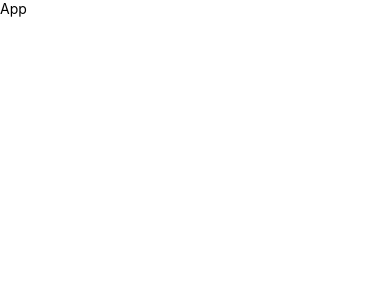
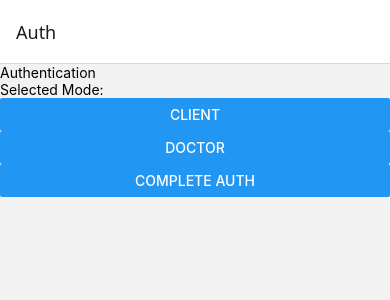
Before and after one commit to Hadn-t/BITS, a React Native app in the folder frontend/: screen /Loading in a window 390 px wide. Shown: the top 300 px of the page. Built offline with nearby package versions, Linux system fonts and the light colour scheme.

Commit message:
Implement navigation and authentication flow with loading screen

```diff
--- a/frontend/App.jsx
+++ b/frontend/App.jsx
@@ -1,10 +1,45 @@
-import { View, Text, StatusBar } from 'react-native'
-import React from 'react'
+import React, { useEffect, useState } from "react";
+import { NavigationContainer } from "@react-navigation/native";
+import { createNativeStackNavigator } from "@react-navigation/native-stack";
+import LoadingScreen from "./screens/Loading";
+import MainStack from "./screens/Main";
+import Authentication from "./screens/Authentication";
 
-export default function App () {
+const Stack = createNativeStackNavigator();
+
+export default function App() {
+  const [initial, setInitial] = useState(false);
+  const [auth, setAuth] = useState(false);
+
+  useEffect(() => {
+    const timer = setTimeout(() => {
+      setInitial(true);
+    }, 3000);
+    return () => clearTimeout(timer);
+  }, []);
+
   return (
-    <View>
-      <Text>App</Text>
-    </View>
-  )
+    <NavigationContainer>
+      <Stack.Navigator>
+        {!initial ? (
+          <>
+            <Stack.Screen name="Loading" component={LoadingScreen} />
+          </>
+        ) : !auth ? (
+          <>
+            <Stack.Screen
+              name="Auth"
+              children={(props) => (
+                <Authentication {...props} setAuth={setAuth} />
+              )}
+            />
+          </>
+        ) : (
+          <>
+            <Stack.Screen name="Main" component={MainStack} />
+          </>
+        )}
+      </Stack.Navigator>
+    </NavigationContainer>
+  );
 }
--- /dev/null
+++ b/frontend/screens/Authentication.jsx
@@ -0,0 +1,62 @@
+import React, { useState } from 'react';
+import { View, Text, Button } from 'react-native';
+
+const Authentication = ({ setAuth, navigation }) => {
+  const [mode, setMode] = useState('');
+
+  const handleAuth = () => {
+
+    // If no mode is selected, show an alert to select a mode
+    if (mode === null) {
+      Alert.alert(
+        'Select Mode',
+        'Please choose between Client and Doctor',
+        [
+          {
+            text: 'Client',
+            onPress: () => {
+              setMode('client');
+              navigation.navigate('ClientHome'); // Navigate to client home screen
+            },
+          },
+          {
+            text: 'Doctor',
+            onPress: () => {
+              setMode('doctor');
+              navigation.navigate('DoctorHome'); // Navigate to doctor home screen
+            },
+          },
+        ],
+        { cancelable: false }
+      );
+    } else {
+      // If mode is already selected, navigate based on the mode
+      if (mode === 'client') {
+        navigation.navigate('ClientHome');
+      } else if (mode === 'doctor') {
+        navigation.navigate('DoctorHome');
+      }
+      // setAuth(true);
+    }
+  };
+
+  return (
+    <View>
+      <Text>Authentication</Text>
+      <Text>Selected Mode: {mode}</Text>
+
+      <Button
+        title='Client'
+        onPress={() => setMode('client')}
+      />
+      <Button
+        title={`Doctor`}
+        onPress={() => setMode('doctor')}
+      />
+
+      <Button title='Complete Auth' onPress={handleAuth} />
+    </View>
+  );
+};
+
+export default Authentication;
--- /dev/null
+++ b/frontend/screens/Details.jsx
@@ -0,0 +1,12 @@
+import { View, Text } from 'react-native'
+import React from 'react'
+
+const DetailsScreen = () => {
+  return (
+    <View>
+      <Text>DetailsScreen</Text>
+    </View>
+  )
+}
+
+export default DetailsScreen
--- /dev/null
+++ b/frontend/screens/Document.jsx
@@ -0,0 +1,12 @@
+import { View, Text } from 'react-native'
+import React from 'react'
+
+const DocumentScreen = () => {
+  return (
+    <View>
+      <Text>DocumentScreen</Text>
+    </View>
+  )
+}
+
+export default DocumentScreen
--- /dev/null
+++ b/frontend/screens/Home.jsx
@@ -0,0 +1,12 @@
+import { View, Text } from 'react-native'
+import React from 'react'
+
+const HomeScreen = () => {
+  return (
+    <View>
+      <Text>HomeScreen</Text>
+    </View>
+  )
+}
+
+export default HomeScreen
--- /dev/null
+++ b/frontend/screens/Hospital.jsx
@@ -0,0 +1,12 @@
+import { View, Text } from 'react-native'
+import React from 'react'
+
+const HospitalScreen = () => {
+  return (
+    <View>
+      <Text>HospitalScreen</Text>
+    </View>
+  )
+}
+
+export default HospitalScreen
--- /dev/null
+++ b/frontend/screens/Loading.jsx
@@ -0,0 +1,61 @@
+import { SafeAreaView, StatusBar, Text, Animated, Image } from "react-native";
+import React, { useEffect, useLayoutEffect } from "react";
+
+export default function LoadingScreen({ navigation }) {
+  useLayoutEffect(() => {
+    navigation.setOptions({
+      headerShown: false,
+    });
+  }, [navigation]);
+
+  const scale = new Animated.Value(1);
+  const duration = 800;
+
+  useEffect(() => {
+    Animated.loop(
+      Animated.sequence([
+        Animated.timing(scale, {
+          toValue: 1.2,
+          duration: duration,
+          useNativeDriver: true,
+        }),
+        Animated.timing(scale, {
+          toValue: 1,
+          duration: duration,
+          useNativeDriver: true,
+        }),
+      ])
+    ).start();
+  }, [scale]);
+
+  return (
+    <SafeAreaView
+      style={{
+        backgroundColor: "white",
+        flex: 1,
+        alignItems: "center",
+        justifyContent: "center",
+      }}
+    >
+      <StatusBar hidden />
+      <Animated.Image
+        source={{
+          uri: "https://imgs.search.brave.com/LNaEGzGf7jFeYmtjkDN65939HQxh1o5FVZTjkfMiZ8g/rs:fit:500:0:0:0/g:ce/aHR0cHM6Ly91cGxv/YWQud2lraW1lZGlh/Lm9yZy93aWtpcGVk/aWEvY29tbW9ucy9h/L2EzL0JTaWNvbl9I/T1NQSVRBTC5zdmc",
+        }}
+        style={{
+          width: 100,
+          height: 100,
+          transform: [{ scale }],
+        }}
+      />
+      <Text
+        style={{
+          fontSize: 20,
+          marginTop: 30,
+        }}
+      >
+        BITS APP NAME
+      </Text>
+    </SafeAreaView>
+  );
+}
--- /dev/null
+++ b/frontend/screens/Main.jsx
@@ -0,0 +1,30 @@
+import { StyleSheet, Text, View } from "react-native";
+import React, { useLayoutEffect } from "react";
+import { createBottomTabNavigator } from "@react-navigation/bottom-tabs";
+import DetailsScreen from "./Details";
+import DocumentScreen from "./Document";
+import ProfileScreen from "./Profile";
+import HospitalScreen from "./Hospital";
+import HomeScreen from "./Home";
+
+const Tab = createBottomTabNavigator();
+const MainStack = ({ navigation }) => {
+  useLayoutEffect(() => {
+    navigation.setOptions({
+      headerShown: false,
+    });
+  });
+  return (
+    <Tab.Navigator>
+      <Tab.Screen name="Home" component={HomeScreen} />
+      <Tab.Screen name="Hospital" component={HospitalScreen} />
+      <Tab.Screen name="Document" component={DocumentScreen} />
+      <Tab.Screen name="Details" component={DetailsScreen} />
+      <Tab.Screen name="Profile" component={ProfileScreen} />
+
+
+    </Tab.Navigator>
+  );
+};
+
+export default MainStack;
--- /dev/null
+++ b/frontend/screens/Profile.jsx
@@ -0,0 +1,12 @@
+import { View, Text } from 'react-native'
+import React from 'react'
+
+const ProfileScreen = () => {
+  return (
+    <View>
+      <Text>ProfileScreen</Text>
+    </View>
+  )
+}
+
+export default ProfileScreen
```
Also changed, not shown: 1 other file (tests, documents, lock files or other folders).
